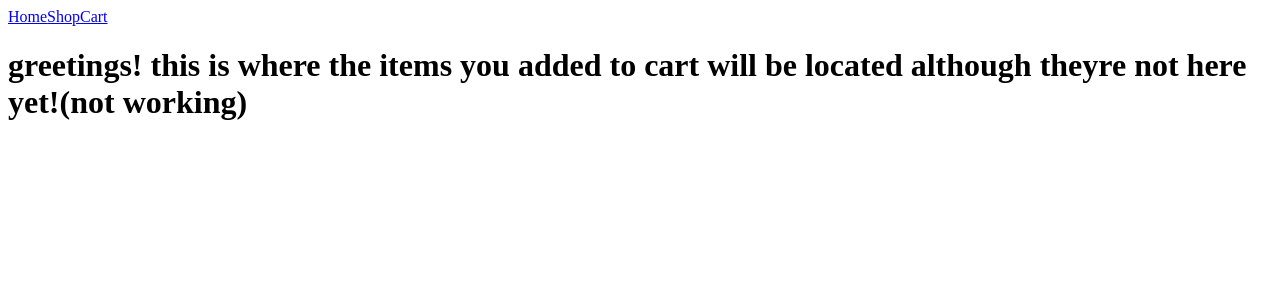
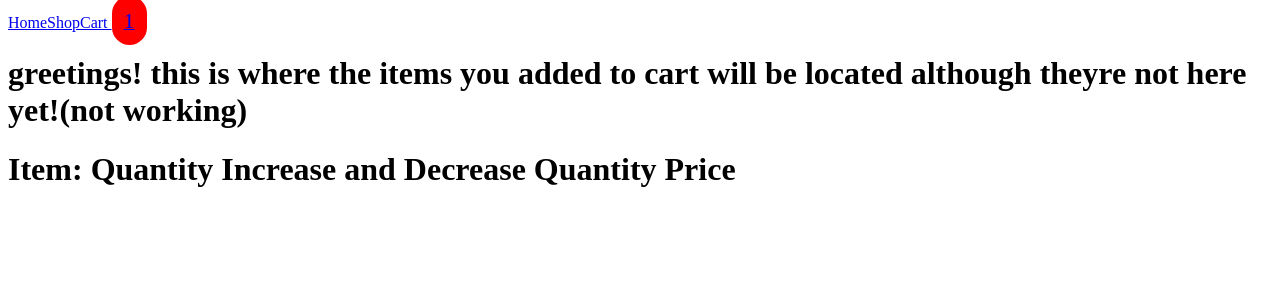
Before and after one commit to SeasonedSoup/The-CartStore-NextDoor, a React (Vite) app: page /cartpage in a window 1280 px wide. Shown: the top 300 px of the page. Built offline with nearby package versions, Linux system fonts and the light colour scheme.

Commit message:
Add indicator skeleton for item amount in cart
add a base structure for the items inside cartPage,
added a module styles css and notes.txt for stuff that i might forget

```diff
--- a/src/components/CartPage.jsx
+++ b/src/components/CartPage.jsx
@@ -4,6 +4,9 @@
         <>
              <Nav />
             <h1>greetings! this is where the items you added to cart will be located although theyre not here yet!(not working)</h1>
+            <div className="items">
+                <h1> Item: Quantity Increase and Decrease Quantity Price</h1>
+            </div>
         </>
     )
  }
--- a/src/components/Nav.jsx
+++ b/src/components/Nav.jsx
@@ -1,3 +1,4 @@
+import "../styles/styles.css"
 import { NavLink } from "react-router";
 
 export function Nav() {
@@ -5,7 +6,7 @@ export function Nav() {
         <nav>
             <NavLink to="/homepage">Home</NavLink>
             <NavLink to="/shoppage">Shop</NavLink>
-            <NavLink to="/cartpage">Cart</NavLink>
+            <NavLink to="/cartpage">Cart <span className="cartIndicator">1</span></NavLink>
         </nav>
     )
 }
--- a/src/components/ShopPage.jsx
+++ b/src/components/ShopPage.jsx
@@ -1,3 +1,4 @@
+
 import { Nav } from "./Nav"
 import { Card } from "./Card"
 export function ShopPage() {
--- /dev/null
+++ b/src/styles/styles.css
@@ -0,0 +1,6 @@
+span.cartIndicator {
+    background-color: red;
+    border-radius: 3.40282e38px;
+    font-size: 22px;
+    padding: 12px;
+}
```
Also changed, not shown: notes.txt (added).
